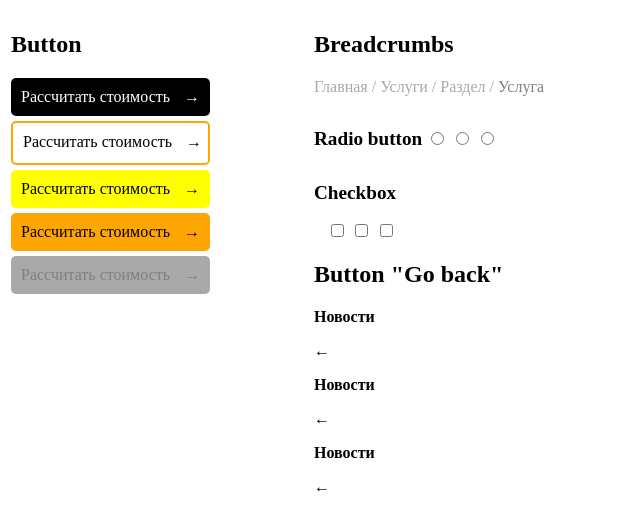
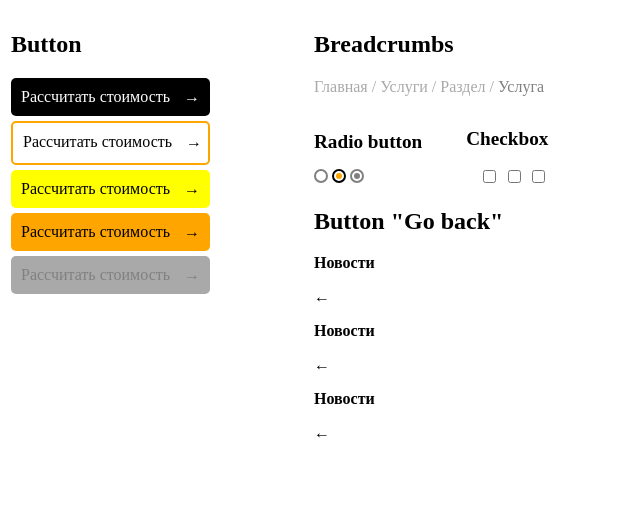
Before and after one commit to Alisher0923/test, a plain HTML site: page index.html in a window 1280 px wide. Shown: the whole page, without its empty margins (0-640 px from the left). Drawn offline with Linux system fonts and the light colour scheme.

Commit message:
Radio_button

```diff
--- a/index.html
+++ b/index.html
@@ -61,9 +61,12 @@
                     <div class="r_btn_chbx">
                         <div class="r_btn">
                             <h2 class="radio_button_circle"><b>Radio button</b></h2>
-                                <input type="radio">
-                                <input type="radio" class="org_circle_rbtn">
-                                <input type="radio" class="gray_circle_rbtn">
+                                <input id="radio-1" type="radio" name="radio" value="1" class="white_circle_rbtn">
+                                <label for="radio-1" class="label_white_circle_rbtn"> </label>
+                                <input id="radio-2" type="radio" name="radio" value="2" class="org_circle_rbtn">
+                                <label for="radio-2" class="label_org_circle_rbtn"></label>
+                                <input id="radio-3" type="radio" name="radio" value="3" class="gray_circle_rbtn">
+                                <label for="radio-3" class="label_gray_circle_rbtn"></label>
 
                         </div>
                         <div class="chbx">
--- a/style/Breadcrumbs.css
+++ b/style/Breadcrumbs.css
@@ -11,7 +11,12 @@
 .radio_button_circle{
     font-size: 120%;
     text-align: left;
-    display: inline-block;
+    display: block;
+}
+.r_btn{
+display: inline-block;
+margin-right: 40px;
+
 }
 .chbx{
     font-size: 120%;
@@ -22,3 +27,76 @@
     font-size: 100%;
     text-align: right;
 }
+
+/*.org_circle_rbtn[type=radio]:checked{
+    background: #FF00FF;
+    color: #FF0000;
+    border: 2px solid #0000FF;
+}*/
+.white_circle_rbtn{
+    display: none;
+}
+.label_white_circle_rbtn{
+    display: inline-block;
+    width: 10px;
+    height: 10px;
+    border-radius: 50%;
+    border: 2px solid gray;
+}
+.org_circle_rbtn{
+    display: none;
+}
+.label_org_circle_rbtn{
+    position: relative;
+
+    text-align: center;
+    display: inline-block;
+    width: 10px;
+    height: 10px;
+    border-radius: 50%;
+    border: 2px solid black;
+}
+.label_org_circle_rbtn::before{
+    content: "";
+
+    position: absolute;
+    top: 70%;
+    left: 70%;
+
+    margin: -5px 0px 0px -5px;
+
+    text-align: center;
+    display: inline-block;
+    width: 6px;
+    height: 6px;
+    border-radius: 50%;
+    background-color: orange;
+}
+.gray_circle_rbtn{
+    display: none;
+}
+.label_gray_circle_rbtn{
+    position: relative;
+    text-align: right;
+    display: inline-block;
+    width: 10px;
+    height: 10px;
+    border-radius: 50%;
+    border: 2px solid gray;
+}
+.label_gray_circle_rbtn::before{
+    content: "";
+
+    position: absolute;
+    top: 70%;
+    left: 70%;
+
+    margin: -5px 0px 0px -5px;
+
+    text-align: center;
+    display: inline-block;
+    width: 6px;
+    height: 6px;
+    border-radius: 50%;
+    background-color: gray;
+}
```
